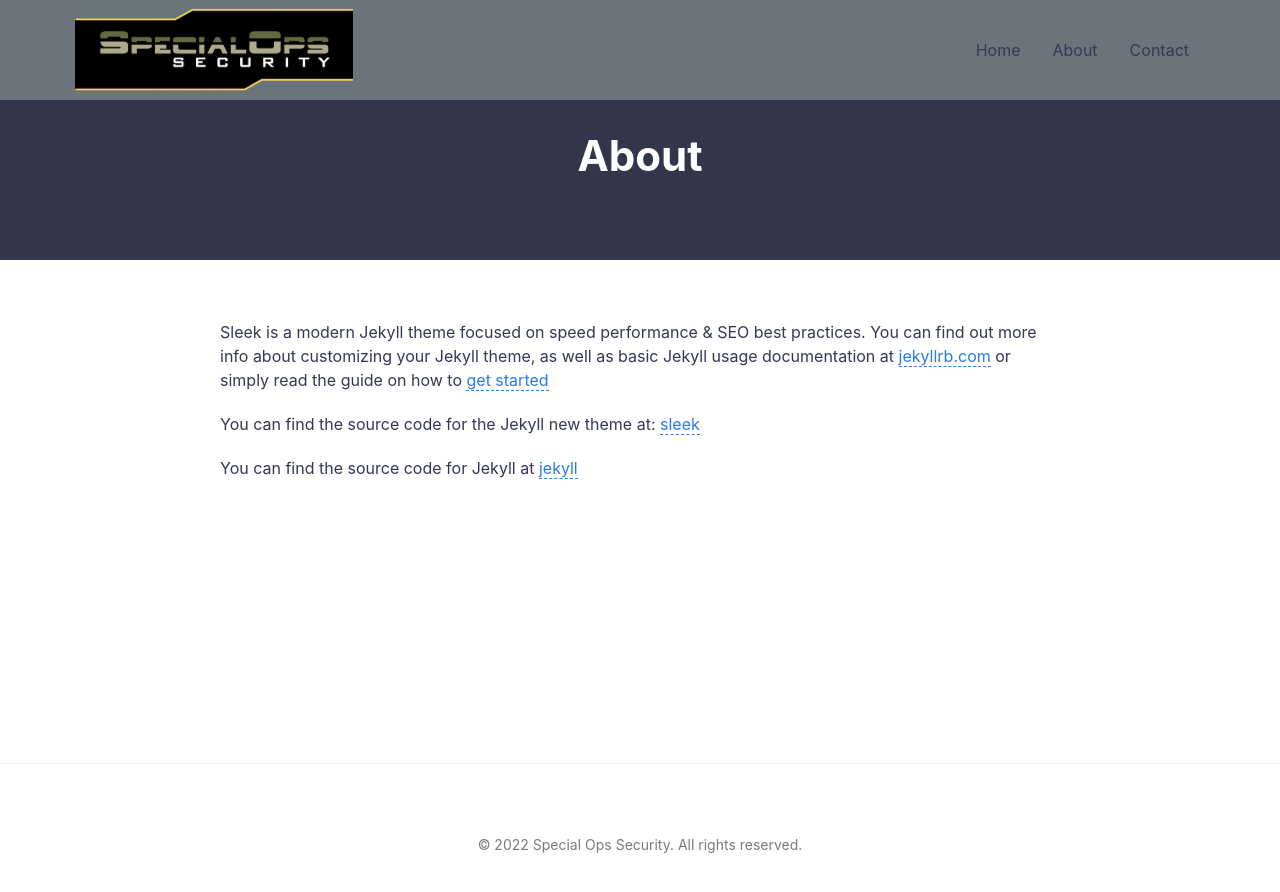
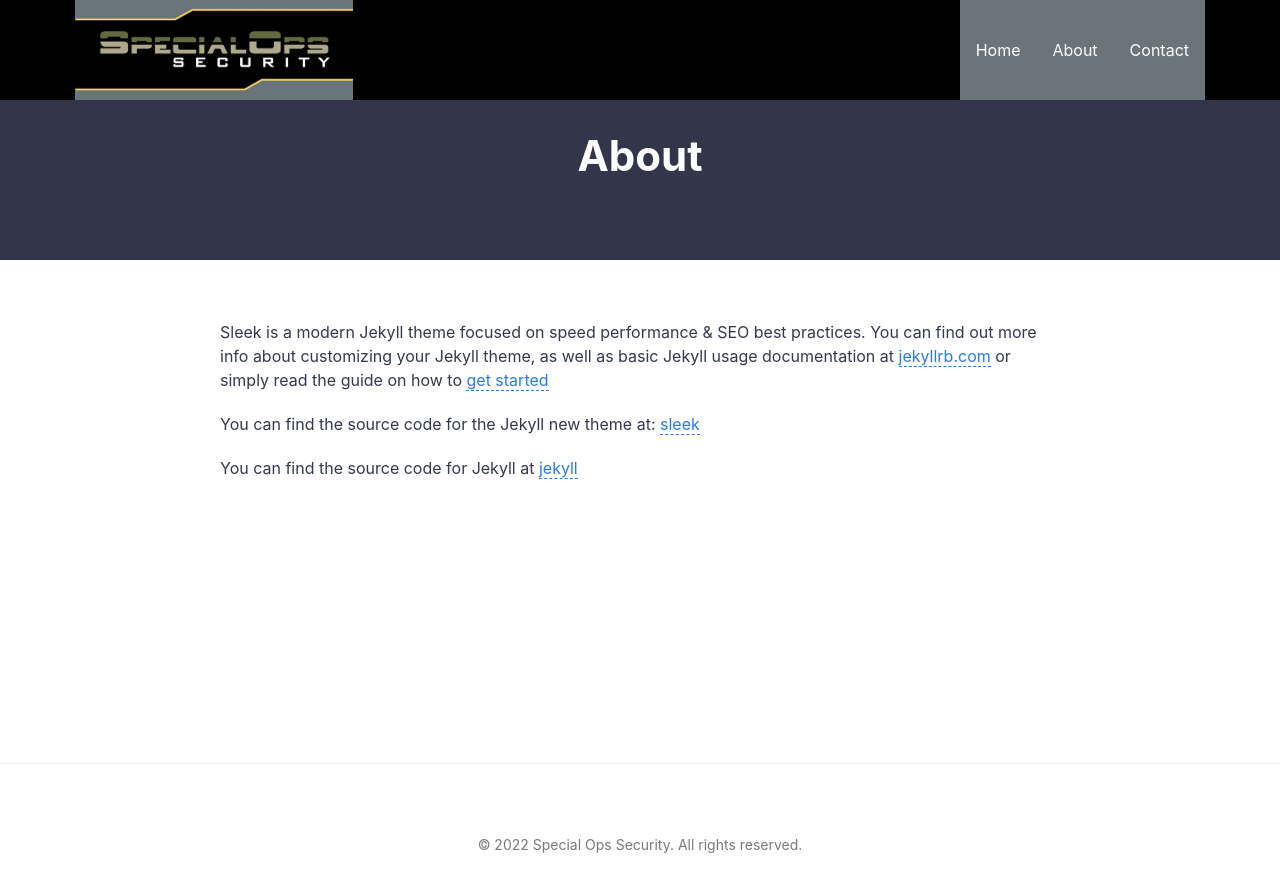
Before and after one commit to specialopssecurity/specialopssecurity.github.io, a Jekyll site: the page built from about.md, in a window 1280 px wide. Shown: the top 892 px of the page. Built offline with Jekyll 4.4.1, drawn with Linux system fonts in a browser that asks for light colours.

Commit message:
Update main.css

```diff
--- a/assets/css/main.css
+++ b/assets/css/main.css
@@ -509,16 +509,13 @@ pre > code {
   }
 }
 .header {
-  background-color: #6B747B;
-  color: #343851;
+  background-color: #000;
+  color: #fff;
   position: absolute;
   z-index: 4;
   width: 100%;
   top: 0;
   left: 0;
-  will-change: transform;
-  transition: transform 0.3s, background-color 0.5s ease;
-  transform: translateY(0%);
 }
 .header a {
   display: flex;
@@ -528,7 +525,6 @@ pre > code {
 .header.fix-nav {
   position: fixed;
   background-color: #fff;
-  transition: transform 0.3s, background-color 0.5s ease;
   z-index: 5;
 }
 .header.hide-nav {
@@ -546,7 +542,6 @@ pre > code {
   color: #313237;
 }
 .header__logo:hover {
-  color: #313237;
   border-bottom: 0;
 }
 .header__logo .header__logo--container {
@@ -570,7 +565,7 @@ pre > code {
   background-color: #6B747B;
 }
 .header__link {
-  color: #343851;
+  color: #fff;
   padding: 0.938rem 0;
   border-top: 1px solid #ededed;
 }
```
